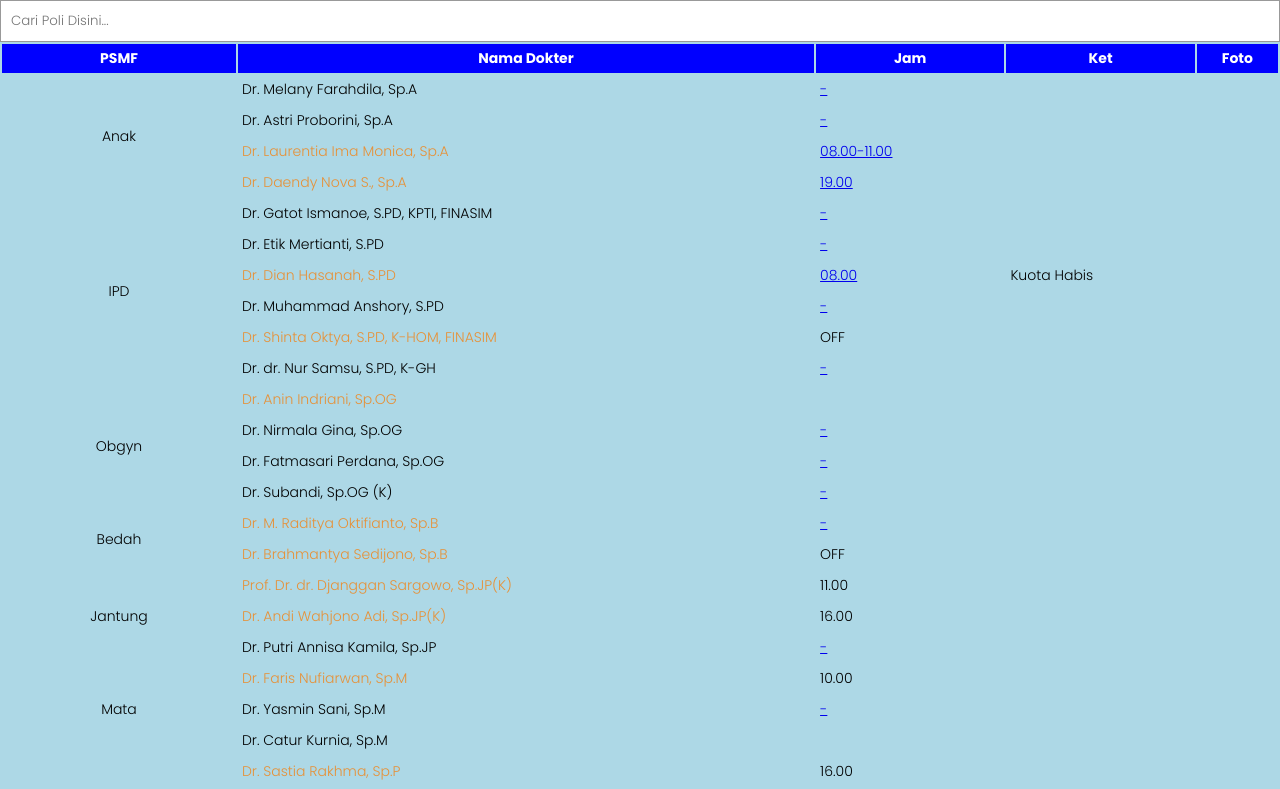
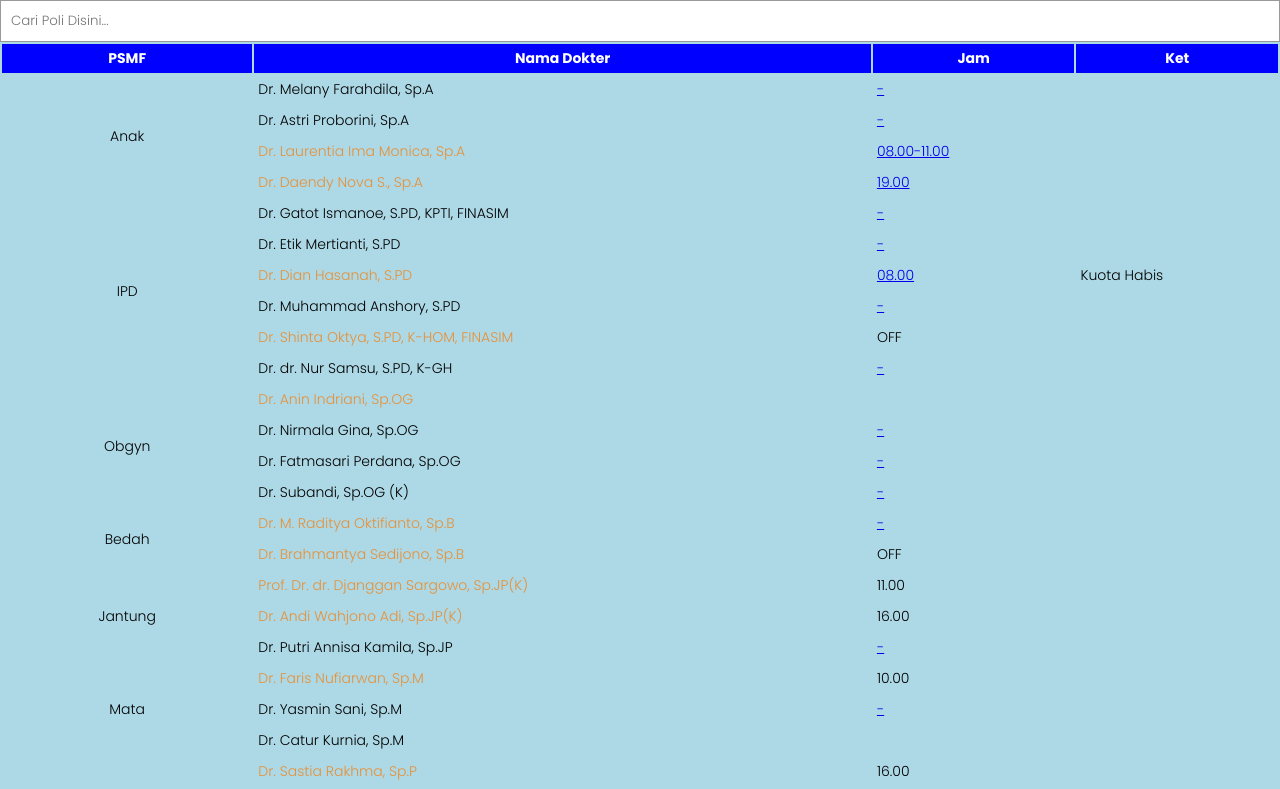
Before and after one commit to zchontrex/zchontex.github.io, a plain HTML site: page index.html in a window 1280 px wide. Shown: the top 789 px of the page. Drawn offline with Linux system fonts and the light colour scheme.

Commit message:
Update index.html

```diff
--- a/index.html
+++ b/index.html
@@ -58,6 +58,8 @@ position:sticky;
         background: #fff;
     }
 </style>
+    </head>
+    <body>
 <h3>
   <input id="myInput" onkeyup="myFunction()" placeholder="Cari Poli Disini..." title="Type in a name" type="text" />
 </h3>
@@ -68,7 +70,7 @@ position:sticky;
       <th>Nama Dokter</th>
       <th>Jam</th>
       <th>Ket</th>
-      <th>Foto</th>
+
     </tr>
   </thead>
   <tbody>
```
